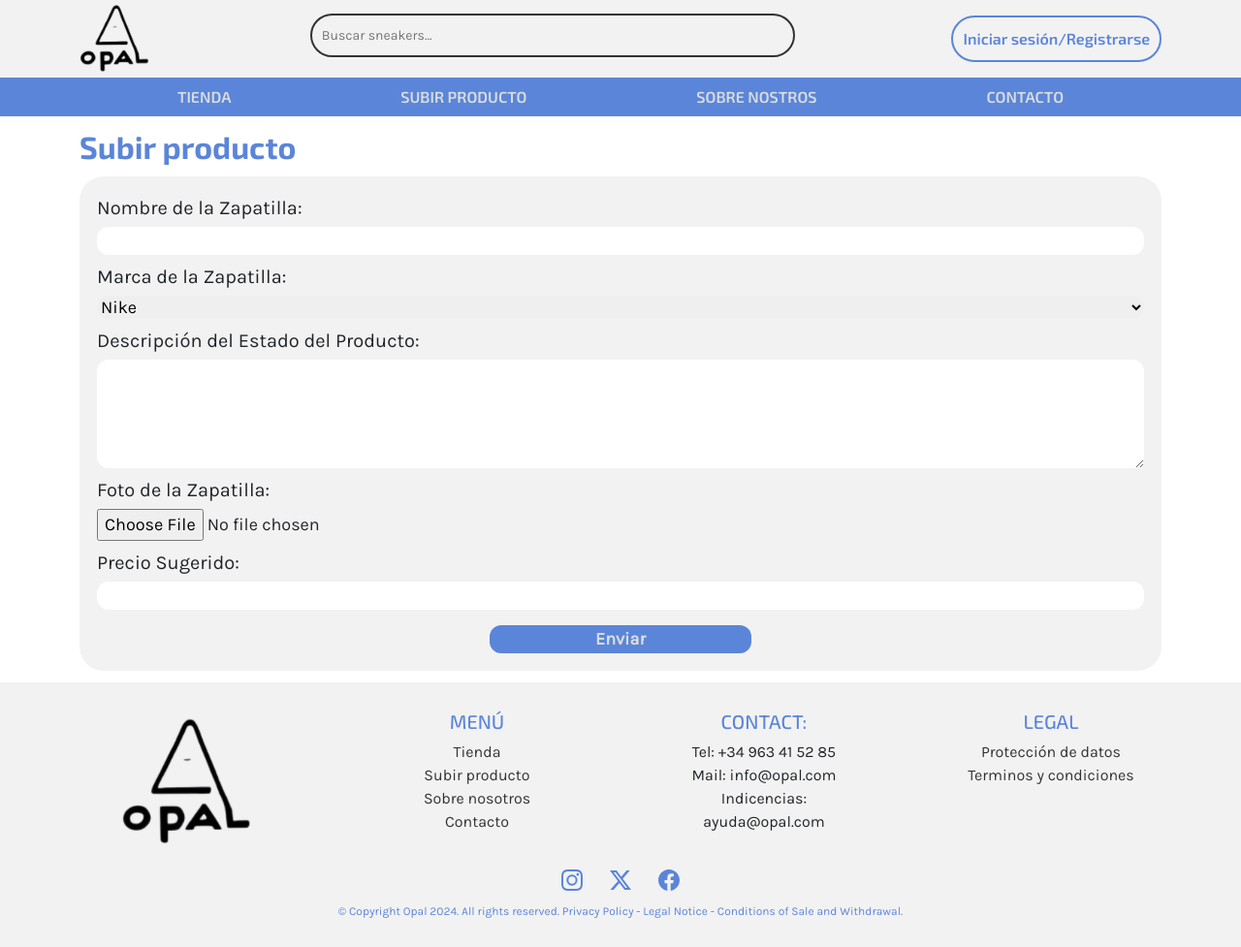
After one commit to miiguelngl/ProjectOpal, a PHP site: page /subirProducto.html in a window 1280 px wide. The commit adds this page. Shown: the whole page at 97% size. Run offline with PHP 8.4, Linux system fonts and the light colour scheme.

Commit message:
Página Subir Producto creada + Fallos

```diff
--- a/css/style.css
+++ b/css/style.css
@@ -10,6 +10,7 @@
     --karla: 'Karla', sans-serif;
 }
 
+/* -- HEADER -- */
 header{
     background-color: var(--principal);
 }
@@ -52,6 +53,25 @@ nav{
     display: none;
 }
 
+#menu{
+    background-color: var(--tercer);
+    justify-content: space-evenly;
+    padding: 8px;
+}
+
+#menu a{
+    text-decoration: none;
+    color: var(--letra3);
+    font-family: var(--exo2);
+    text-transform: uppercase;
+    font-weight: 600;
+    font-size: 12px;
+}
+
+/* -- SECTION -- */
+#marcas{
+    background-color: var(--tercer);
+}
 
 /* -- FOOTER -- */
 footer{
@@ -69,19 +89,24 @@ footer{
     margin-top: 12px;
     margin-bottom: 12px;
 }
-#infoFooterMenu{
-    display: flex;
-    flex-direction: column;
-}
+
 .infoFooter h3{
     text-transform: uppercase;
     color: var(--tercer);
     font-family: var(--exo2);
     font-size: 20px;
 }
-#infoFooterMenu a{
+.infoFooter div p {
+    font-family: var(--karla);
+}
+.infoFooterMenu{
+    display: flex;
+    flex-direction: column;
+}
+.infoFooterMenu a{
     color: var(--secundario);
     text-decoration: none;
+    font-family: var(--karla);
 }
 .social-media{
     text-align: center;
@@ -99,9 +124,7 @@ footer{
     font-family: var(--karla);
 }
 
-#marcas{
-    background-color: var(--tercer);
-}
+
 /* -- RESPONSIVE -- */
 @media only screen and (max-width: 600px){
 
@@ -127,6 +150,9 @@ footer{
     #registroButtonPC{
         display: block;
     }
+    #menu a{
+        font-size: 16px;
+    }
     /* FOOTER */
     .infoFooter{
         display: grid;
--- /dev/null
+++ b/css/subirProducto.css
@@ -0,0 +1,65 @@
+@import url('https://fonts.googleapis.com/css2?family=Exo+2:wght@400;500;600;700&family=Karla:wght@200;400&display=swap');
+
+:root{
+    --principal: #f2f2f2;
+    --secundario: #333333;
+    --tercer: rgba(91, 133, 217, 1);
+    --letra2: #000000;
+    --letra3: rgba(216, 221, 219, 1);
+    --exo2: 'Exo 2', sans-serif;
+    --karla: 'Karla', sans-serif;
+}
+body{
+    font-family: var(--karla);
+}
+h2{
+    font-family: var(--exo2);
+    margin-top: 12px;
+    margin-bottom: 12px;
+    color: var(--tercer);
+    font-weight: 700;
+}
+.case{
+    background-color: var(--principal);
+    border-radius: 25px;
+    width: 100%;
+    padding: 18px;
+    margin-bottom: 12px;
+}
+.case form{
+    display: flex;
+    flex-direction: column;
+}
+label{
+    margin-bottom: 4px;
+    font-size: 20px;
+}
+input, textarea, select{
+    margin-bottom: 8px;
+    border-radius: 12px;
+    border: 0px;
+    font-size: 18px;
+}
+#foto{
+    border-radius: 0px;
+}
+#enviar{
+    background-color: var(--tercer);
+    color: var(--letra3);
+    font-weight: 700;
+    width: 25%;
+    margin: auto;
+    margin-top: 8px;
+}
+
+/* -- RESPONSIVE -- */
+@media only screen and (max-width: 600px){
+
+}
+@media only screen and (min-width: 601px) and (max-width: 960px){
+
+}
+
+@media only screen and (min-width: 960px){
+
+}
--- a/formulario/signIn.html
+++ b/formulario/signIn.html
@@ -6,7 +6,7 @@
     <link rel="stylesheet" href="../css/normalize.css">
     <link rel="stylesheet" href="../css/signIn.css">
     <link rel="stylesheet" href="fonts/material-icon/css/material-design-iconic-font.min.css">
-    <title>Document</title>
+    <title>Opal</title>
 </head>
 <body>
     <main>
--- a/formulario/signUp.html
+++ b/formulario/signUp.html
@@ -6,7 +6,7 @@
     <link rel="stylesheet" href="../css/normalize.css">
     <link rel="stylesheet" href="../css/signIn.css">
     <link rel="stylesheet" href="fonts/material-icon/css/material-design-iconic-font.min.css">
-    <title>Document</title>
+    <title>Opal</title>
 </head>
 <body>
     <main>
--- /dev/null
+++ b/subirProducto.html
@@ -0,0 +1,118 @@
+<!DOCTYPE html>
+<html lang="en">
+<head>
+    <meta charset="UTF-8">
+    <meta name="viewport" content="width=device-width, initial-scale=1.0">
+    <link rel="stylesheet" href="css/normalize.css">
+    <link href="https://cdn.jsdelivr.net/npm/bootstrap@5.3.2/dist/css/bootstrap.min.css" rel="stylesheet">
+    <script src="https://cdn.jsdelivr.net/npm/bootstrap@5.3.2/dist/js/bootstrap.bundle.min.js"></script>
+    <link rel="stylesheet" href="css/style.css">
+    <link rel="stylesheet" href="css/subirProducto.css">
+    <title>Opal</title>
+</head>
+<body>
+    <header>
+        <nav>
+            <div>
+                <a href="index.html">
+                    <img src="img/LogoOpal.png" alt="Logo de Opal" height="80px">
+                </a>
+            </div>
+            <div>
+                <input type="text" placeholder="Buscar sneakers..." id="buscador">
+            </div>
+            <div>
+                <button id="registroButton">
+                    <a href="/formulario/signIn.html" id="registroButtonPC">Iniciar sesión/Registrarse</a>
+                    <a href="/formulario/signIn.html" id="registroButtonMobile">
+                        <svg xmlns="http://www.w3.org/2000/svg" width="16" height="16" fill="currentColor" class="bi bi-person" viewBox="0 0 16 16">
+                            <path d="M8 8a3 3 0 1 0 0-6 3 3 0 0 0 0 6m2-3a2 2 0 1 1-4 0 2 2 0 0 1 4 0m4 8c0 1-1 1-1 1H3s-1 0-1-1 1-4 6-4 6 3 6 4m-1-.004c-.001-.246-.154-.986-.832-1.664C11.516 10.68 10.289 10 8 10s-3.516.68-4.168 1.332c-.678.678-.83 1.418-.832 1.664z"/>
+                        </svg>
+                    </a>
+                </button>
+            </div>
+        </nav>
+        <nav id="menu">
+            <a href="">Tienda</a>
+            <a href="subirProducto.html">Subir producto</a>
+            <a href="">Sobre nostros</a>
+            <a href="">Contacto</a>
+        </nav>
+    </header>
+    <main>
+        <div class="container">
+            <h2>Subir producto</h2>
+            <div class="case">
+                <form action="procesar_formulario.php" method="post" enctype="multipart/form-data">
+                    <label for="nombre">Nombre de la Zapatilla:</label>
+                    <input type="text" id="nombre" name="nombre" required>
+
+                    <label for="marca">Marca de la Zapatilla:</label>
+                    <select id="marca" name="marca" required>
+                        <option value="Nike">Nike</option>
+                        <option value="Adidas">Adidas</option>
+                        <option value="New Balance">New Balance</option>
+                        <option value="Converse">Converse</option>
+                        <option value="Vans">Vans</option>
+                    </select>
+
+                    <label for="descripcion">Descripción del Estado del Producto:</label>
+                    <textarea id="descripcion" name="descripcion" rows="4" required></textarea>
+
+                    <label for="foto">Foto de la Zapatilla:</label>
+                    <input type="file" id="foto" name="foto" accept="image/*" required>
+
+                    <label for="precio">Precio Sugerido:</label>
+                    <input type="number" id="precio" name="precio" required>
+
+                    <input type="submit" id="enviar" value="Enviar">
+                </form>
+            </div>
+        </div>
+    </main>
+    <footer>
+        <div class="infoFooter">
+            <div><img src="img/LogoOpal.png" alt="" height="150px" width="150px"></div>
+            <div class="infoFooterMenu">
+                <h3>Menú</h3>
+                <a href="">Tienda</a>
+                <a href="">Subir producto</a>
+                <a href="">Sobre nosotros</a>
+                <a href="">Contacto</a>
+            </div>
+            <div>
+                <h3>Contact:</h3>
+                <p>Tel: +34 963 41 52 85<br>
+                    Mail: info@opal.com<br>
+                    Indicencias: ayuda@opal.com</p>
+            </div>
+            <div class="infoFooterMenu">
+                <h3>Legal</h3>
+                <a href="">Protección de datos</a>
+                <a href="">Terminos y condiciones</a>
+            </div>
+
+        </div>
+        <div class="social-media">
+            <a href="">
+                <svg xmlns="http://www.w3.org/2000/svg" width="22" height="22" fill="rgba(91, 133, 217, 1)" class="bi bi-instagram" viewBox="0 0 16 16">
+                    <path d="M8 0C5.829 0 5.556.01 4.703.048 3.85.088 3.269.222 2.76.42a3.9 3.9 0 0 0-1.417.923A3.9 3.9 0 0 0 .42 2.76C.222 3.268.087 3.85.048 4.7.01 5.555 0 5.827 0 8.001c0 2.172.01 2.444.048 3.297.04.852.174 1.433.372 1.942.205.526.478.972.923 1.417.444.445.89.719 1.416.923.51.198 1.09.333 1.942.372C5.555 15.99 5.827 16 8 16s2.444-.01 3.298-.048c.851-.04 1.434-.174 1.943-.372a3.9 3.9 0 0 0 1.416-.923c.445-.445.718-.891.923-1.417.197-.509.332-1.09.372-1.942C15.99 10.445 16 10.173 16 8s-.01-2.445-.048-3.299c-.04-.851-.175-1.433-.372-1.941a3.9 3.9 0 0 0-.923-1.417A3.9 3.9 0 0 0 13.24.42c-.51-.198-1.092-.333-1.943-.372C10.443.01 10.172 0 7.998 0zm-.717 1.442h.718c2.136 0 2.389.007 3.232.046.78.035 1.204.166 1.486.275.373.145.64.319.92.599s.453.546.598.92c.11.281.24.705.275 1.485.039.843.047 1.096.047 3.231s-.008 2.389-.047 3.232c-.035.78-.166 1.203-.275 1.485a2.5 2.5 0 0 1-.599.919c-.28.28-.546.453-.92.598-.28.11-.704.24-1.485.276-.843.038-1.096.047-3.232.047s-2.39-.009-3.233-.047c-.78-.036-1.203-.166-1.485-.276a2.5 2.5 0 0 1-.92-.598 2.5 2.5 0 0 1-.6-.92c-.109-.281-.24-.705-.275-1.485-.038-.843-.046-1.096-.046-3.233s.008-2.388.046-3.231c.036-.78.166-1.204.276-1.486.145-.373.319-.64.599-.92s.546-.453.92-.598c.282-.11.705-.24 1.485-.276.738-.034 1.024-.044 2.515-.045zm4.988 1.328a.96.96 0 1 0 0 1.92.96.96 0 0 0 0-1.92m-4.27 1.122a4.109 4.109 0 1 0 0 8.217 4.109 4.109 0 0 0 0-8.217m0 1.441a2.667 2.667 0 1 1 0 5.334 2.667 2.667 0 0 1 0-5.334"/>
+                </svg>
+            </a>
+            <a href="">
+                <svg xmlns="http://www.w3.org/2000/svg" width="22" height="22" fill="rgba(91, 133, 217, 1)" class="bi bi-twitter-x" viewBox="0 0 16 16">
+                    <path d="M12.6.75h2.454l-5.36 6.142L16 15.25h-4.937l-3.867-5.07-4.425 5.07H.316l5.733-6.57L0 .75h5.063l3.495 4.633L12.601.75Zm-.86 13.028h1.36L4.323 2.145H2.865z"/>
+                </svg>
+            </a>
+            <a href="">
+                <svg xmlns="http://www.w3.org/2000/svg" width="22" height="22" fill="rgba(91, 133, 217, 1)" class="bi bi-facebook" viewBox="0 0 16 16">
+                    <path d="M16 8.049c0-4.446-3.582-8.05-8-8.05C3.58 0-.002 3.603-.002 8.05c0 4.017 2.926 7.347 6.75 7.951v-5.625h-2.03V8.05H6.75V6.275c0-2.017 1.195-3.131 3.022-3.131.876 0 1.791.157 1.791.157v1.98h-1.009c-.993 0-1.303.621-1.303 1.258v1.51h2.218l-.354 2.326H9.25V16c3.824-.604 6.75-3.934 6.75-7.951"/>
+                </svg>
+            </a>
+        </div>
+        <div class="copyright">
+            <p>© Copyright Opal 2024. All rights reserved. Privacy Policy - Legal Notice - Conditions of Sale and Withdrawal.</p>
+        </div>
+    </footer>
+</body>
+</html>
```
Also changed, not shown: index.html (+12 -4 lines).
